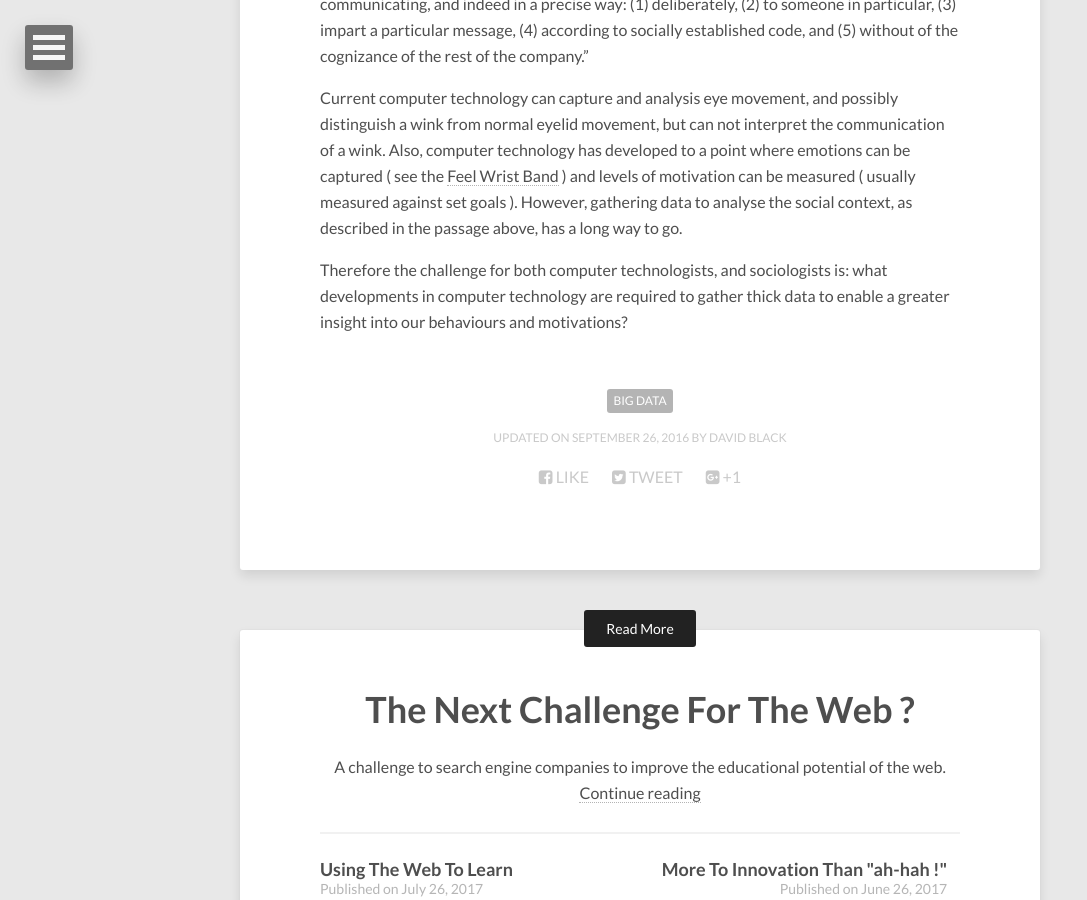
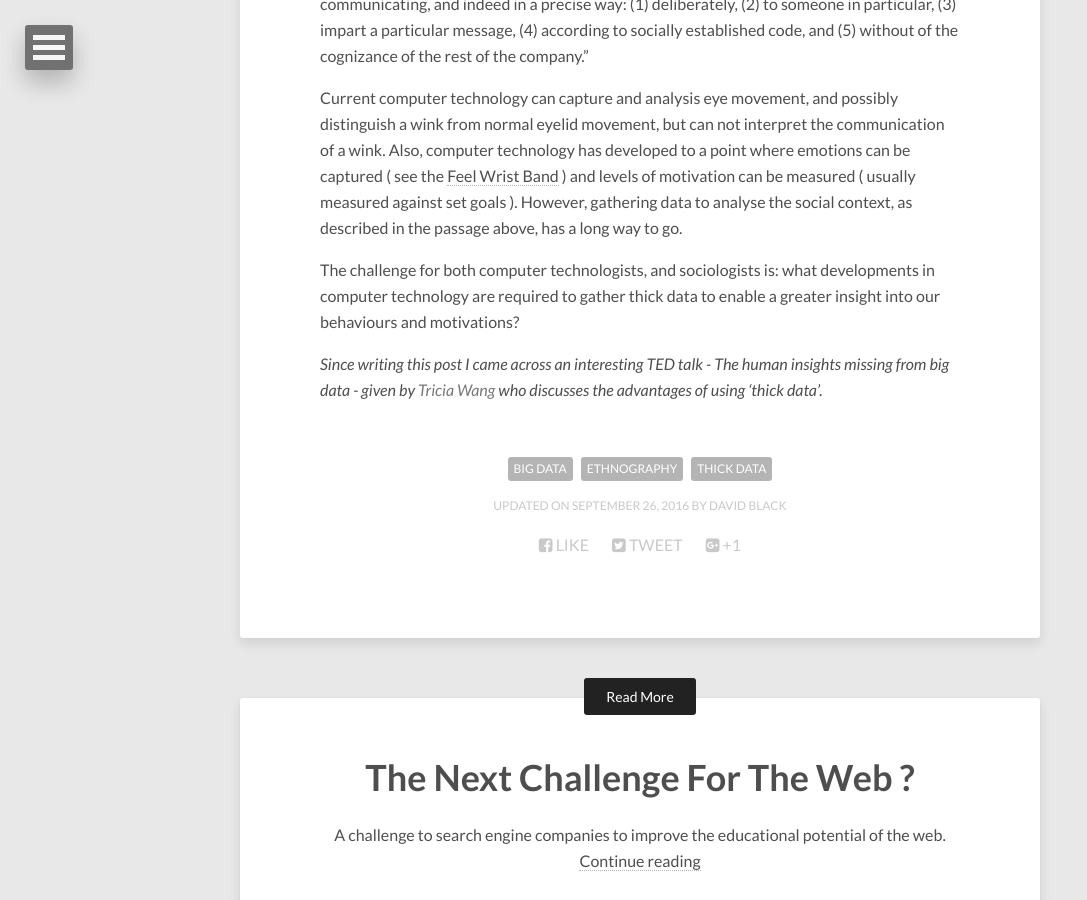
Before and after one commit to dtinblack/dtinblack.github.io, a Jekyll site: the page built from _posts/2016-10-26-thick-data.md, in a window 1280 px wide and 900 px high, scrolled down 1065 px. Shown: the whole window, without its empty margins (0-1087 px from the left). Built offline with Jekyll 4.4.1, drawn with Linux system fonts in a browser that asks for light colours; nearby versions of some CDN libraries.

Commit message:
TED Talk on Thick Data

```diff
--- a/_posts/2016-10-26-thick-data.md
+++ b/_posts/2016-10-26-thick-data.md
@@ -3,7 +3,7 @@ layout: post
 title: Will Big Data Ever Be Thickened ?
 description: "A development challenge for Big Data."
 modified: 2016-09-26
-tags: [Big Data]
+tags: [Big Data, ethnography, Thick Data]
 ---
 
 <a href="https://en.wikipedia.org/wiki/Big_data" >Big Data </a> is the big news. Many businesses, universities and other organisations are investing large amounts of money into developing technology that exploits the many pieces of data that
@@ -35,6 +35,7 @@ can be captured ( see the
 <a href="http://www.myfeel.co/">Feel Wrist Band</a> ) and levels of motivation
 can be measured ( usually measured against set goals ). However, gathering data to analyse the social context, as described in the passage above, has a long way to go.
 
-Therefore the challenge for both computer technologists, and sociologists is: what developments
-in computer technology are required to gather thick data to enable a greater insight into our
-behaviours and motivations?
+The challenge for both computer technologists, and sociologists is: what developments in computer technology are required to gather thick data to enable a greater insight into our behaviours and motivations?
+
+<i>Since writing this post I came across an interesting TED talk -
+<a href="https://www.ted.com/talks/tricia_wang_the_human_insights_missing_from_big_data/transcript?utm_campaign=Data%2BElixir&utm_medium=email&utm_source=Data_Elixir_143">The human insights missing from big data</a> - given by <a href="">Tricia Wang</a> who discusses the advantages of using 'thick data'.
```
Also changed, not shown: 1 other file.
